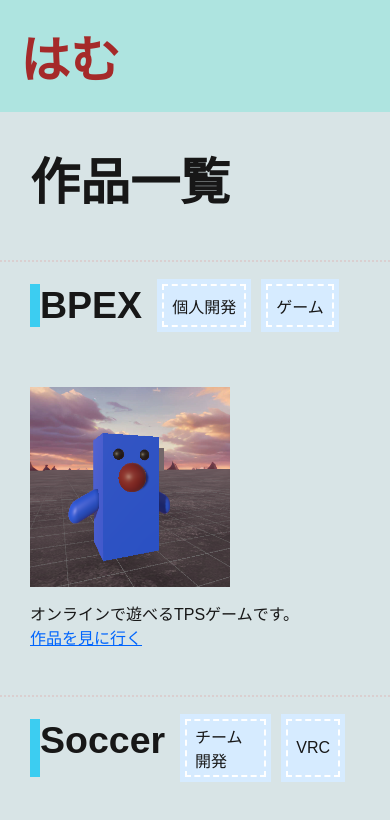
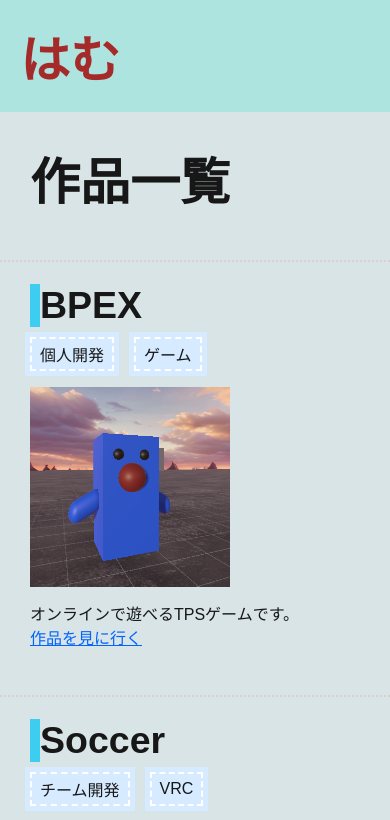
Before and after one commit to 51hamu51/HamuOfficialSite, a Next.js app: page /products in a window 390 px wide. Shown: the top 820 px of the page. Built offline with nearby package versions, Linux system fonts and the light colour scheme.

Commit message:
update: tag

```diff
--- a/src/components/Works/index.tsx
+++ b/src/components/Works/index.tsx
@@ -37,7 +37,7 @@ export const Works = ({
         <div className={styles.Tags}>
           {tags.map((value) => (
             <div className={styles.Tag}>
-              <p>{value}</p>
+              <p key={tags[0]}>{value}</p>
             </div>
           ))}
         </div>
--- a/src/components/Works/works.module.css
+++ b/src/components/Works/works.module.css
@@ -38,3 +38,12 @@
 .Products_title_text {
   margin: 0px;
 }
+@media (max-width: 599px) {
+  .title_parent {
+    display: block;
+  }
+
+  .Tags {
+    margin-top: 10px;
+  }
+}
```
